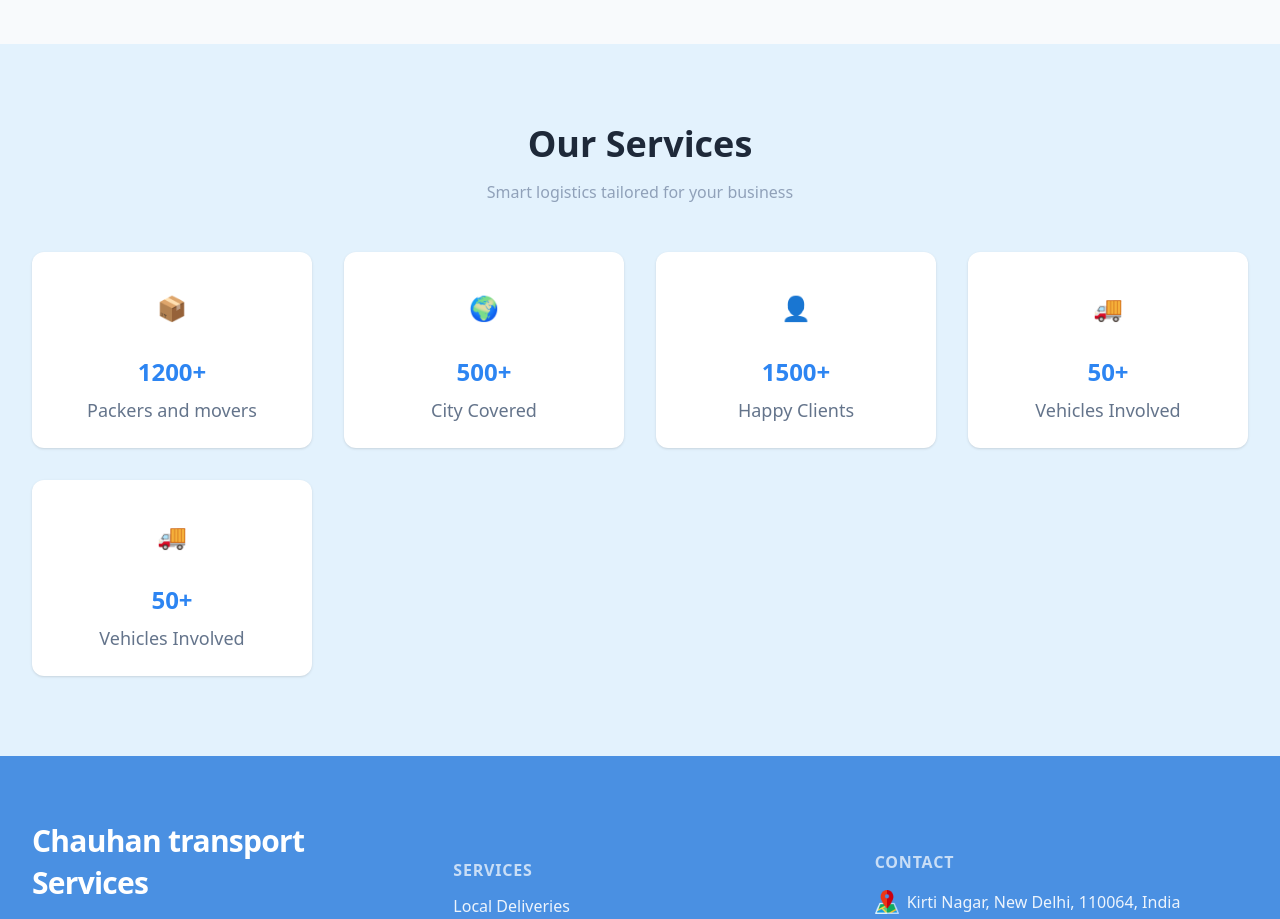
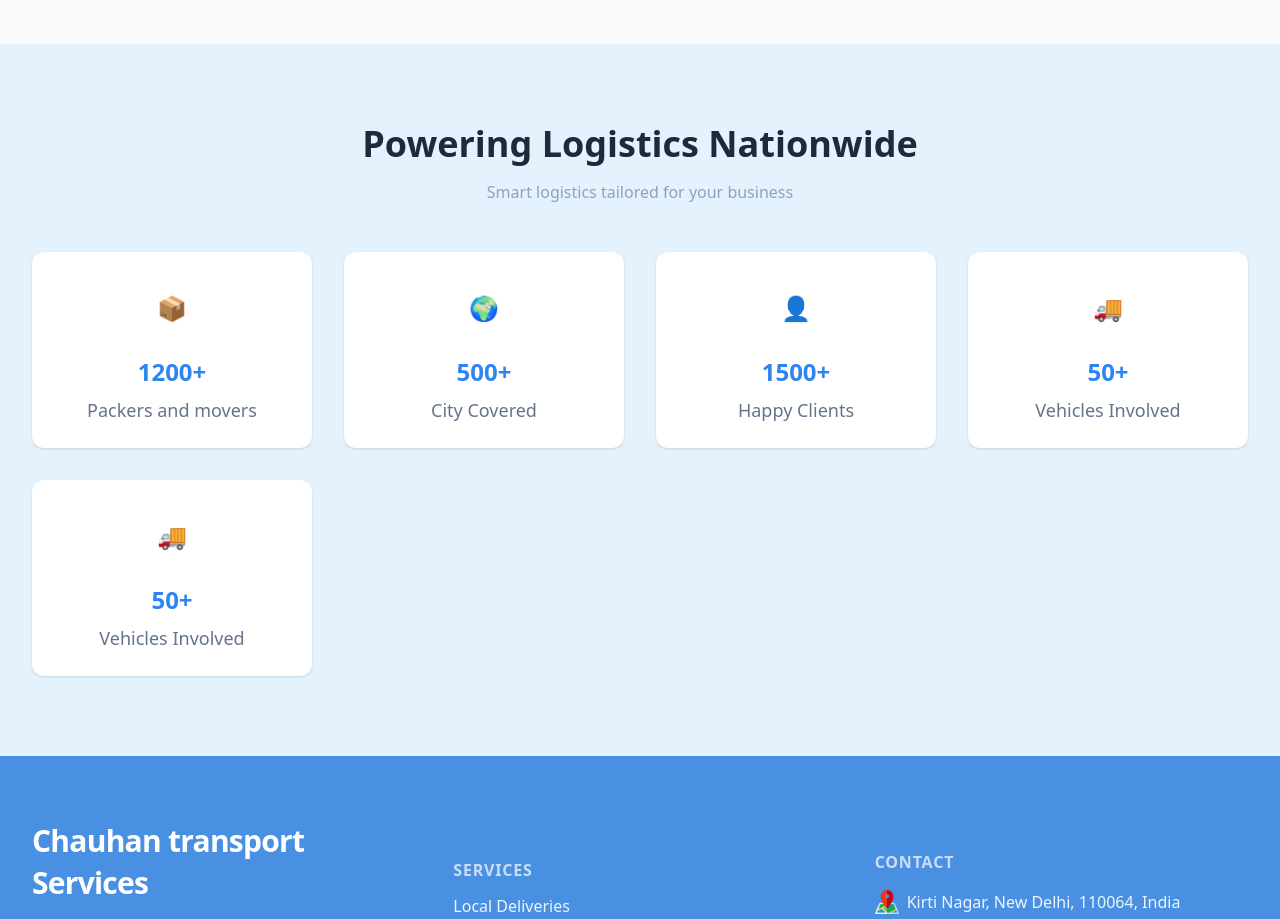
Before and after one commit to ashish22ji/cts, a React (Vite) app: page / in a window 1280 px wide. Shown: the part 2960-3879 px from the top of the page. Built offline with nearby package versions, Linux system fonts and the light colour scheme.

Commit message:
Stats title change

```diff
--- a/src/container/Stats.jsx
+++ b/src/container/Stats.jsx
@@ -7,7 +7,7 @@
   return (
        <Container
   id={"stats"}
-  title="Our Services"
+  title="Powering Logistics Nationwide"
   subtitle="Smart logistics tailored for your business"
   data={statsData}
   columns={4}
```
